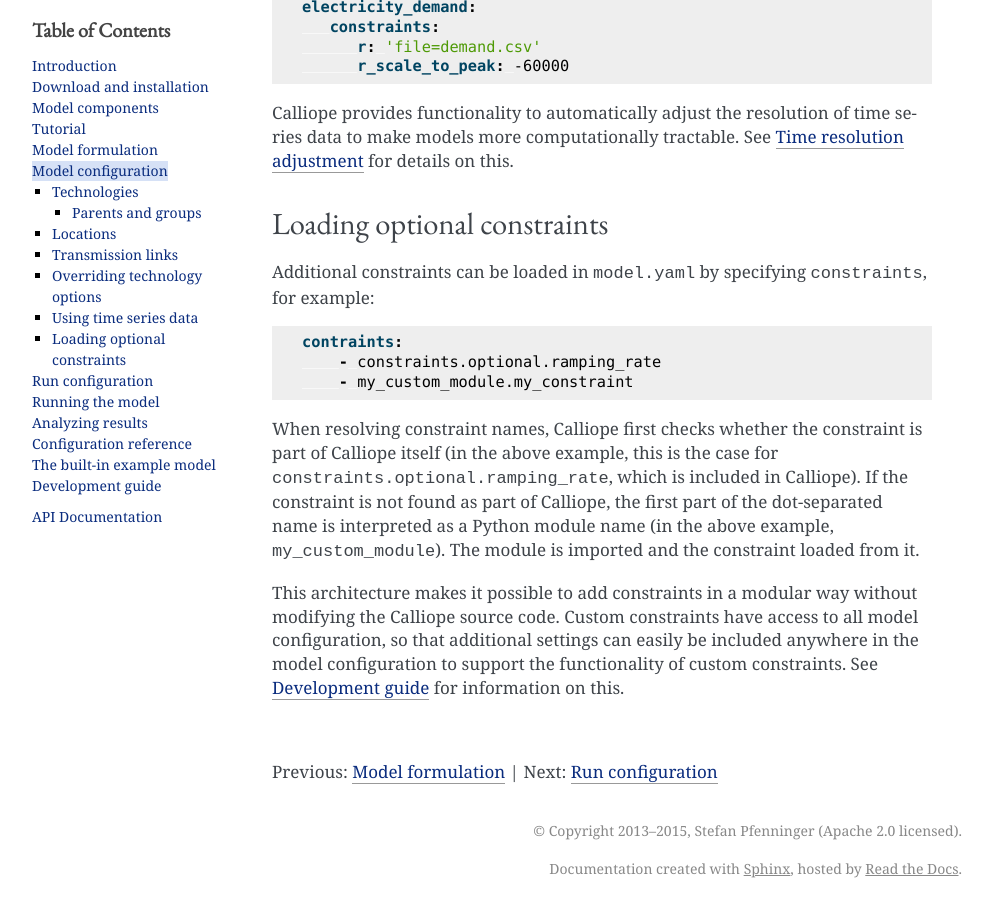
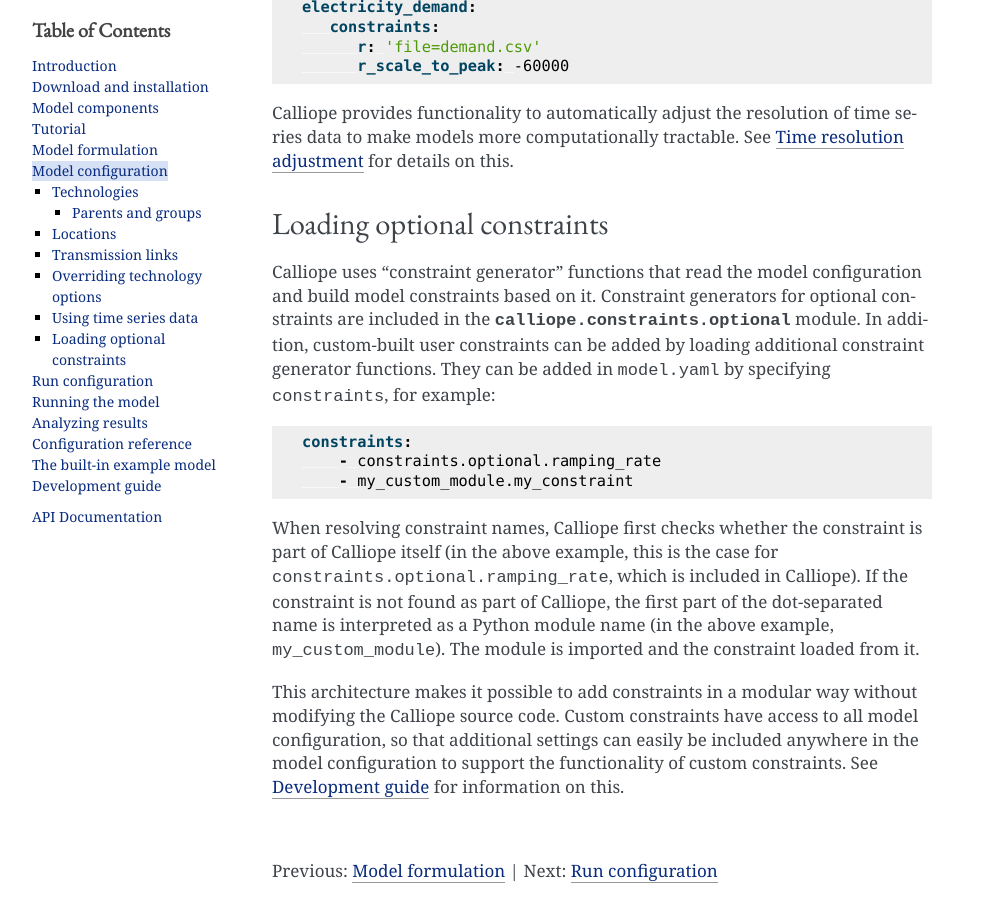
Before and after one commit to calliope-project/calliope, a Sphinx documentation site: the page built from doc/user/configuration.rst, in a window 1280 px wide and 900 px high, scrolled down 8875 px. Shown: the whole window, without its empty margins (148-1140 px from the left). Built offline with Sphinx 7.4.7, drawn with Linux system fonts in a browser that asks for light colours; pages that are not in the unit, such as notebooks, are missing from menus.

```diff
--- a/changelog.rst
+++ b/changelog.rst
@@ -30,6 +30,7 @@
 * |new| analysis.map_results function to extract solution details from multiple parallel runs
 * |new| Various other additions to analysis functionality, particularly in the analysis_utils module
 * |new| analysis.get_levelized_cost to get technology and location specific costs
+# |new| Allow dynamically loading time mask functions
 * |changed| Improved summary table in the model solution: now shows only aggregate information for transmission technologies, also added missing ``s_cap`` column and technology type
 * |fixed| Bug causing some total levelized transmission costs to be infinite instead of zero
 * |fixed| Bug causing some CSV solution files to be empty
--- a/doc/user/configuration.rst
+++ b/doc/user/configuration.rst
@@ -295,11 +295,11 @@
 Loading optional constraints
 ----------------------------
 
-Additional constraints can be loaded in ``model.yaml`` by specifying ``constraints``, for example:
+Calliope uses "constraint generator" functions that read the model configuration and build model constraints based on it. Constraint generators for optional constraints are included in the :mod:`calliope.constraints.optional` module. In addition, custom-built user constraints can be added by loading additional constraint generator functions. They can be added in ``model.yaml`` by specifying ``constraints``, for example:
 
 .. code-block:: yaml
 
-   contraints:
+   constraints:
        - constraints.optional.ramping_rate
        - my_custom_module.my_constraint
 
```
Also changed, not shown: doc/user/develop.rst (+27 -4 lines), 1 other file.
